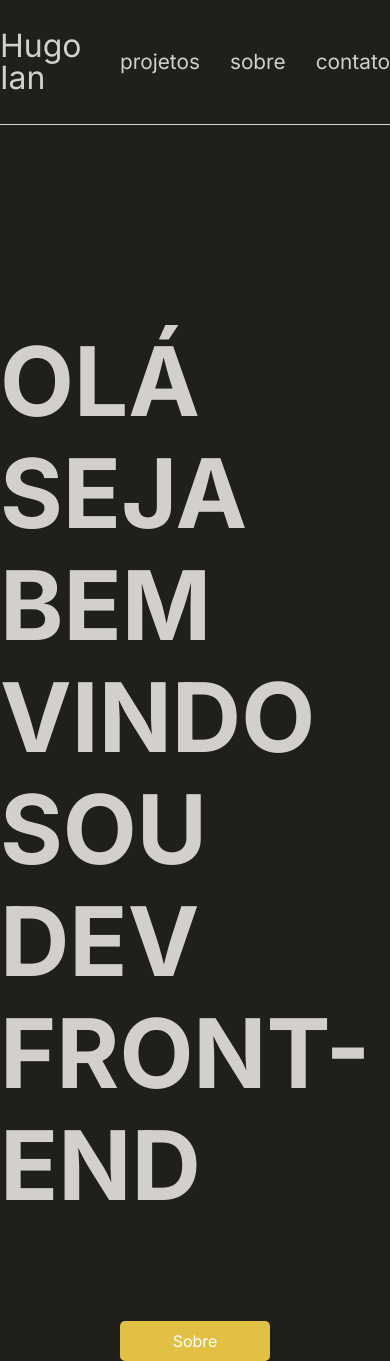
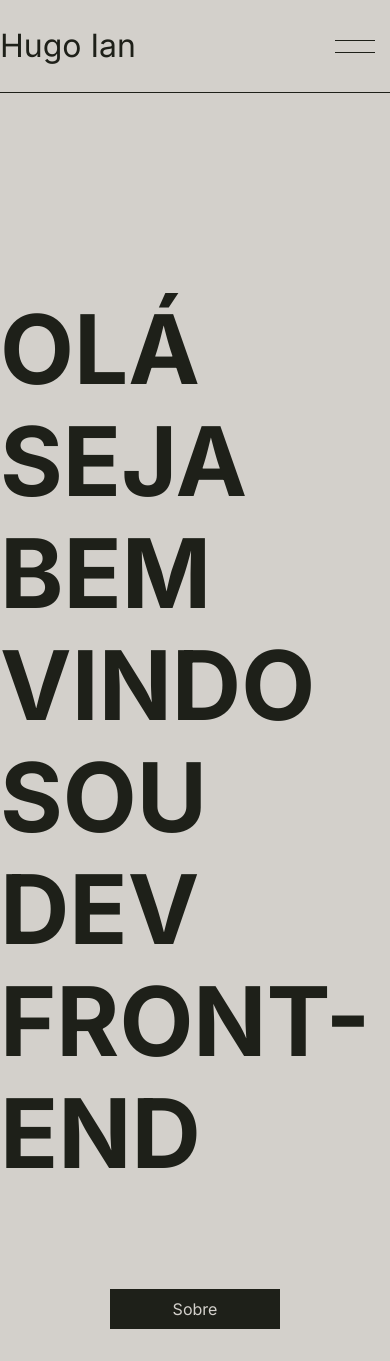
Before and after one commit to hugoiandev/my-portfolio, a React (Create React App) app: page / in a window 390 px wide. After the commit the page ends 1329 px from the top, so only its background shows below. Built offline with nearby package versions, Linux system fonts and the light colour scheme.

Commit message:
created icon menu mobile

```diff
--- a/src/App.css
+++ b/src/App.css
@@ -1,9 +1,9 @@
 @import url('https://fonts.googleapis.com/css2?family=Inter:wght@400;600;700&display=swap');
 
-/* Variables */
 * {
     box-sizing: border-box;
-    --primary-color: #D3D0CB;
+    --primary-color: #1E2019;
+    --secundary-color: #D3D0CB;
 }
 
 /* Css Reset */
@@ -53,7 +53,7 @@ table {
 /* Fim reset */
 
 body {
-    background: #1E2019;
+    background: var(--secundary-color);
     font-family: 'Inter', sans-serif;
 }
 
--- a/src/Components/Button/Button.module.scss
+++ b/src/Components/Button/Button.module.scss
@@ -7,13 +7,12 @@
     overflow: hidden;
     button {
       height: 40px;
-      width: 150px;
+      padding: 0 80px;
       font-family: 'Inter', sans-serif;
       font-size: 1rem;
-      border-radius: 5px;
       border: none;
-      background: #e2c044;
-      color: white;
+      background: var(--primary-color);
+      color: var(--secundary-color);
       transform: translateY(100%);
       box-shadow: rgba(0, 0, 0, 0.20) 0px 5px 15px;
       opacity: 0;
@@ -32,7 +31,7 @@
         content: 'Ir';
         display: inline-block;
         transition: 0.2s;
-        transform: translateX(-90px);
+        transform: translateX(-100px);
         position: relative;
         right: 0;
         left: 0;
--- a/src/Components/Header/Header.module.scss
+++ b/src/Components/Header/Header.module.scss
@@ -14,6 +14,101 @@
   }
 
   .menu {
+    button {
+      background: none;
+      border: none;
+      cursor: pointer;
+      padding: 15px;
+    }
+
+    button .menuMobileClosed {
+      height: 1px;
+      width: 40px;
+      background: none;
+      position: relative;
+
+      &::before {
+        content: '';
+        height: 1px;
+        width: 100%;
+        display: block;
+        background: var(--primary-color);
+        position: absolute;
+        bottom: 0px;
+        transform: rotate(45deg);
+        animation: animeBeforeClosed 0.8s forwards;
+      }
+
+      &::after {
+        content: '';
+        height: 1px;
+        width: 100%;
+        display: block;
+        background: var(--primary-color);
+        position: absolute;
+        top: 0px;
+        transform: rotate(-45deg);
+        animation: animeAfterClosed 0.8s forwards;
+      }
+
+      @keyframes animeBeforeClosed {
+        to {
+          transform: rotate(0deg);
+          bottom: 6px;
+        }
+      }
+
+      @keyframes animeAfterClosed {
+        to {
+          transform: rotate(0deg);
+          top: 6px;
+        }
+      }
+    }
+
+    button .menuMobileOpen {
+      height: 1px;
+      width: 40px;
+      background: none;
+      position: relative;
+
+      &::before {
+        content: '';
+        height: 1px;
+        width: 100%;
+        display: block;
+        background: var(--primary-color);
+        position: absolute;
+        bottom: 6px;
+        animation: animeBeforeOpen 0.8s forwards;
+      }
+
+      &::after {
+        content: '';
+        height: 1px;
+        width: 100%;
+        display: block;
+        background: var(--primary-color);
+        position: absolute;
+        top: 6px;
+        animation: animeAfterOpen 0.8s forwards;
+      }
+
+      @keyframes animeBeforeOpen {
+        to {
+          transform: rotate(45deg);
+          bottom: 0px;
+        }
+      }
+
+      @keyframes animeAfterOpen {
+        to {
+          transform: rotate(-45deg);
+          top: 0px;
+        }
+      }
+    }
+
     ul {
       display: flex;
       li {
--- a/src/Components/Header/index.jsx
+++ b/src/Components/Header/index.jsx
@@ -3,17 +3,26 @@ import { Link } from 'react-router-dom'
 import styles from './Header.module.scss'
 
 const Header = () => {
+  const [menuMobile, setmenuMobile] = React.useState(false)
+
   return (
     <header className={styles.header}>
       <div>
         <Link className={styles.logo} to='/'>Hugo Ian</Link>
       </div>
       <nav className={styles.menu}>
-        <ul>
-          <li><Link to='/projetos'>projetos</Link></li>
-          <li><Link to='/sobre'>sobre</Link></li>
-          <li><Link to='/contato'>contato</Link></li>
-        </ul>
+        <button
+          onClick={() => setmenuMobile(!menuMobile)}
+        >
+          <div className={menuMobile ? styles.menuMobileOpen : styles.menuMobileClosed} />
+        </button>
+        {false && <div>
+          <ul>
+            <li><Link to='/projetos'>projetos</Link></li>
+            <li><Link to='/sobre'>sobre</Link></li>
+            <li><Link to='/contato'>contato</Link></li>
+          </ul>
+        </div>}
       </nav>
     </header>
   )
--- a/src/Pages/Home/index.jsx
+++ b/src/Pages/Home/index.jsx
@@ -7,7 +7,7 @@ const Home = () => {
   const titleOne = React.useRef()
   const titleTwo = React.useRef()
   const titleThree = React.useRef()
-  const button = React.createRef()
+  const buttonSobre = React.createRef()
 
   React.useEffect(() => {
 
@@ -30,7 +30,7 @@ const Home = () => {
         duration: .7
       })
 
-      gsap.to(button.current, {
+      gsap.to(buttonSobre.current, {
         opacity: 1,
         delay: 0.6,
         y: 0,
@@ -39,7 +39,7 @@ const Home = () => {
     }
     animeTitle()
 
-  },[button])
+  },[buttonSobre])
 
 
   return (
@@ -55,7 +55,7 @@ const Home = () => {
           <span ref={titleThree}>SOU DEV FRONT-END</span>
         </div>
       </h1>
-      <Button ref={button} linkTo='/sobre' text='Sobre' />
+      <Button ref={buttonSobre} linkTo='/sobre' text='Sobre' />
     </section>
   )
 }
```
